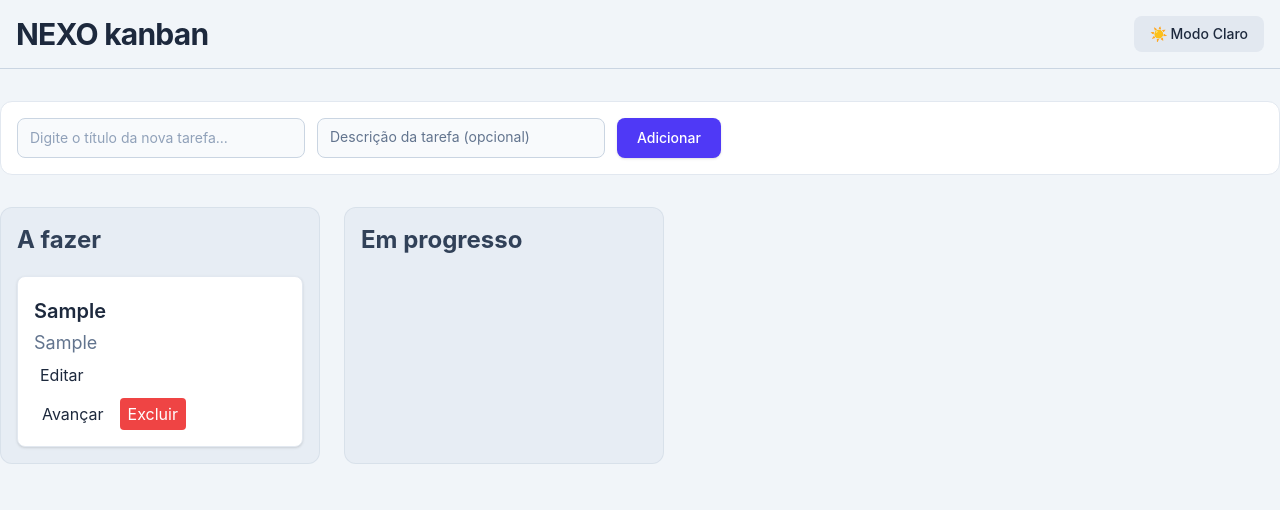
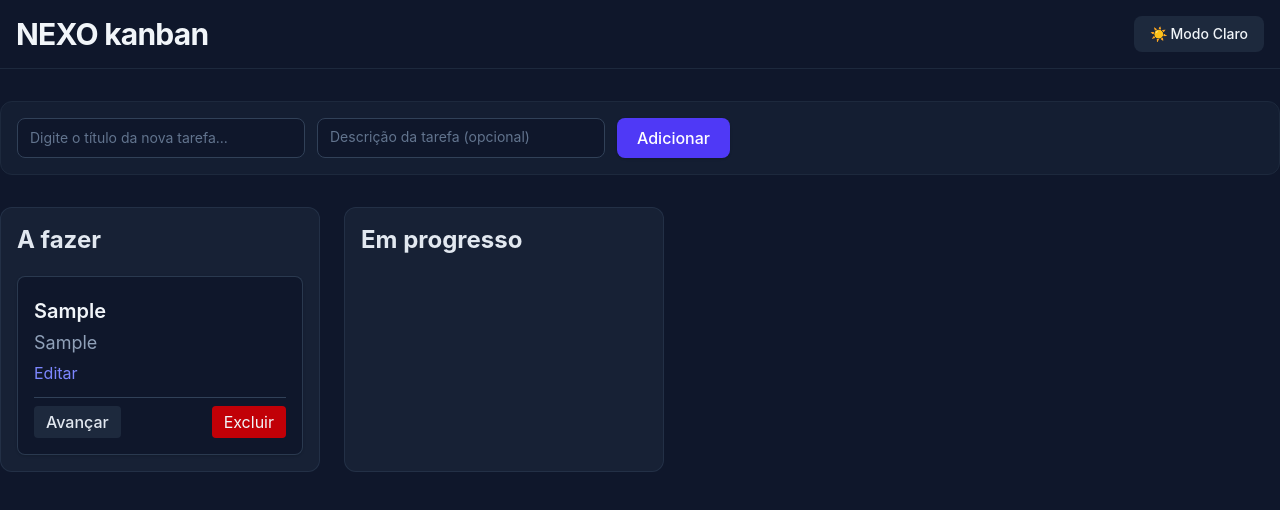
Before and after one commit to felipealvesrodrigues/NEXO, a React (Vite) app: page / in a window 1280 px wide. Both pictures are taken after typing "Sample", "Sample" into the empty fields and a click on the button "Adicionar". Shown: the top 510 px of the page. Built offline with nearby package versions, Linux system fonts and the light colour scheme.

Commit message:
dark/light mode funcionando

```diff
--- a/src/App.tsx
+++ b/src/App.tsx
@@ -52,41 +52,42 @@ function Card({ title, description, id, status, onMove, onDelete, onEdit }: Card
       {isEditing ? (
         <div className="flex flex-col gap-2">
           <input type="text" value={editTitle} onChange={(e) => setEditTitle(e.target.value)}
-          className="w-full px-3 py-1.5 bg-slate-50 dark:bg-slate-800 border border-slate-300 dark:border-slate-700 rounded text-sm text-slate-900 dark:text-slate-100 outline-none focus:ring-2 focus:ring-indigo-500"
+          className="w-full px-3 py-1.5 bg-slate-50 dark:bg-slate-800 border border-slate-300 dark:border-slate-700 rounded text-sm text-slate-900 dark:text-slate-100 outline-none focus:ring-1 focus:ring-indigo-500"
           />
           <textarea value={editDescription} onChange={(e) => setEditDescription(e.target.value)} placeholder="Descrição"
-          className="w-full" /* Parei aqui */
+          className="w-full px-3 py-1.5 bg-slate-50 dark:bg-slate-800 border border-slate-300 dark:border-slate-700 rounded text-sm text-slate-900 dark:text-slate-100 outline-none focus:ring-1 focus:ring-indigo-500 resize-none" /* Parei aqui */
           />
-          <button onClick={handleSave} style={{ cursor: 'pointer', padding: '4px' }}>
+          <button onClick={handleSave}
+          className="bg-indigo-600 hover:bg-indigo-700 rounded text-white py-[2.3px] transition cursor-pointer w-24 self-center">
             Salvar
           </button>
         </div>
       ) : (
         /* Se não tiver no moddo de edição, mostra o botão de editar */
         <> {/* isso aq é pra substituir um div, permitindo retornar mais de um elemento pai de uma vez (tipo o button + a div) */}
-        <button onClick={() => setIsEditing(true)} style={{cursor: 'pointer', padding: '2px 6px', marginTop: '4px'}}>
+        <button onClick={() => setIsEditing(true)} className="self-start text-indigo-600 dark:text-indigo-400 cursor-pointer mt-1">
           Editar
         </button>
         </>
       )}
 
-      <div style={{display: 'flex', gap: '8px', marginTop: '9px' }}>
+      <div className="flex items-center gap-2 mt-3 pt-2 border-t border-slate-100 dark:border-slate-700">
       {status === 'to_do' && (
         <button onClick={() => onMove(id, 'in_progress')}
-        style={{ cursor: 'pointer', padding: '4px 8px'}}>
+        className="px-3 py-1 font-medium bg-slate-100 dark:bg-slate-800 hover:bg-slate-200 dark:hover:bg-slate-700 transition text-slate-700 dark:text-slate-200 rounded cursor-pointer">
           Avançar
         </button>
       )}
 
       {status === 'in_progress' && (
         <button onClick={() => onMove(id, 'to_do')}
-        style={{ cursor: 'pointer', padding: '4px 8px'}}>
+        className="px-3 py-1 font-medium bg-slate-100 dark:bg-slate-800 hover:bg-slate-200 dark:hover:bg-slate-700 transition text-slate-700 dark:text-slate-200 rounded cursor-pointer">
           Voltar
         </button>
       )}
 
       <button onClick={() => onDelete(id)}
-      style={{ cursor: 'pointer', padding: '4px 8px', backgroundColor: '#ef4444',color: '#fff' , border: 'none', borderRadius: '4px'}}>
+      className="ml-auto px-3 py-1 bg-rose-500 hover:bg-rose-600 dark:bg-red-700 dark:hover:bg-red-800 rounded transition cursor-pointer">
         Excluir
       </button>
       </div>
@@ -102,7 +103,7 @@ interface ColumnProps{
 function Column({title, children}: ColumnProps ) {
   return(
     <div className="bg-slate-200/60 dark:bg-slate-800/60 rounded-xl p-4 w-80 min-h-12 border border-slate-300/50 dark:border-slate-700/50 flex flex-col gap-3">
-      <h2 className="font-semibolb text-2xl text-slate-700 dark:text-slate-200 mb-2 font-bold">
+      <h2 className="text-2xl text-slate-700 dark:text-slate-200 mb-2 font-bold">
         {title}
       </h2>
       <div className="flex flex-col gap-3">
@@ -121,6 +122,15 @@ export default function App() {
     return []; /* Se não houver nada salvo, inicia com um array vazio */
   })
   const [darkMode, setDarkMode] = useState(true)
+
+  useEffect(() => {
+    if (darkMode) {
+      document.documentElement.classList.add('dark')
+    } else {
+      document.documentElement.classList.remove('dark')
+    }
+  }, [darkMode])
+
   const [newTaskTitle, setNewTaskTitle] = useState(''); /* Esse setNewTask vai pegar o que ta escrito lá no form. O setNewTask tbm está diretamente ligado ao campo de escrever o texto*/
   const [newTaskDescription, setNewTaskDescription] = useState('')
   const handleAddTask = (e: React.FormEvent) => { /* handleAddTask, o parâmetro "e" e o setNewTaskTitle estão conctados. O setNewTaskTitle salva na memória do react o que o "e" capturou da digitação (por meio do e.target.value) e quando Enter ou o botão de enviar é apertado, o handle pega o que tá salvo SetNew e cria uma nova task com ele. */
@@ -163,7 +173,6 @@ export default function App() {
   }, [tasks]) /* Esse array aqui faz a funcção ser executada sempre que o array mudar */
 
   return (
-    <div className={darkMode ? 'dark' : ''}>
       <div className="min-h-screen bg-slate-100 text-slate-800 dark:bg-slate-900 dark:text-slate-100 transition-colors duration-300">
         <header className="flex justify-between items-center mb-8 border-b border-slate-300 dark:border-slate-800 p-4">
           <h1 className="text-3xl font-bold tracking-tight ">NEXO kanban</h1>
@@ -187,10 +196,10 @@ export default function App() {
               placeholder="Descrição da tarefa (opcional)"
               value={newTaskDescription}
               onChange={(e) => setNewTaskDescription(e.target.value)}
-              className="px-3 py-2 bg-slate-50 dark:bg-slate-900 border border-slate-300 dark:border-slate-700 rounded-lg text-sm text-slate-900 dark:text-slate-100 placeholder-slate-500 focus:outline:none focus:ring-2 focus:indigo-500 w-72 h-10 resize-none"
+              className="px-3 py-2 bg-slate-50 dark:bg-slate-900 border border-slate-300 dark:border-slate-700 rounded-lg text-sm text-slate-900 dark:text-slate-100 placeholder-slate-500 focus:outline:none focus:ring-2 focus:ring-indigo-500 w-72 h-10 resize-none"
               />
 
-              <button type="submit" className="px-5 py-2 bg-indigo-600 hover:bg-indigo-700 text-white font-medium text-sm rounded-lg transition cursor-pointer shadow-sm">
+              <button type="submit" className="px-5 py-2 bg-indigo-600 hover:bg-indigo-700 text-white font-medium rounded-lg transition cursor-pointer shadow-sm">
                 Adicionar
               </button>
           </form>
@@ -214,7 +223,6 @@ export default function App() {
             </div>
             </div>
       </div>
-    </div>
+
   );
 }
-/* className="bg-slate-200/60 dark:bg-slate-800/60 rounded-xl p-4 w-80 min-h-500px border border-slate-300/50 dark:border-slate-700/50 flex flex-col gap-3  */
--- a/src/index.css
+++ b/src/index.css
@@ -1 +1,3 @@
 @import "tailwindcss";
+
+@custom-variant dark (&:where(.dark, .dark *));
```
